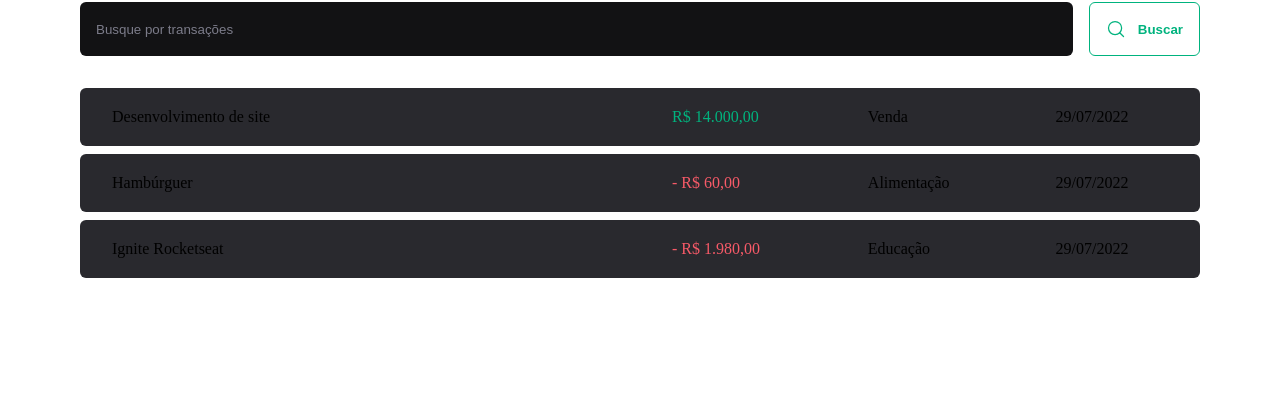
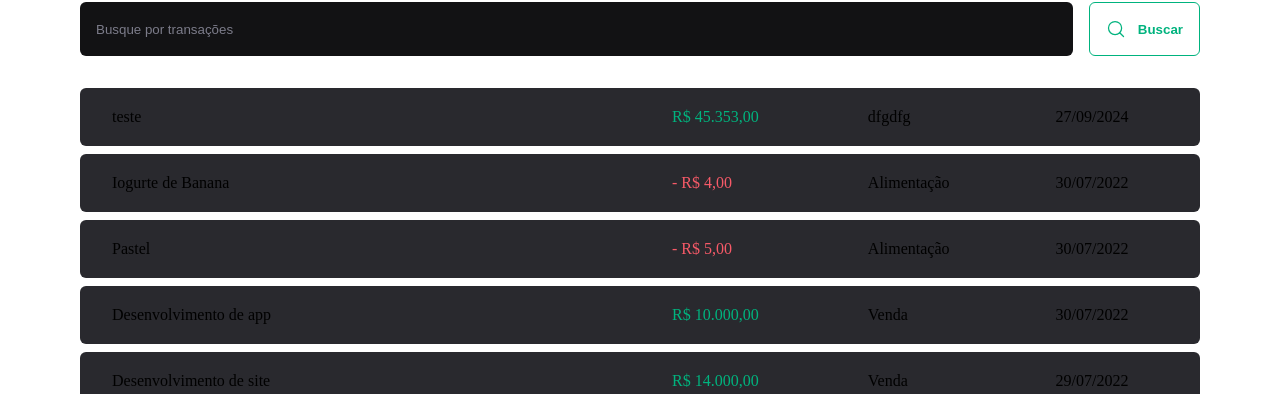
Before and after one commit to danielrmartins/03-dt-money, a React app: page / in a window 1280 px wide. Shown: the part 349-743 px from the top of the page. Built offline with nearby package versions, Linux system fonts and the light colour scheme; data requests are answered from the project's data file; the HTML template or start-up script is replaced by a standard one.

Commit message:
chore: add post transaction

```diff
--- a/server.json
+++ b/server.json
@@ -23,6 +23,38 @@
       "category": "Educação",
       "price": 1980,
       "createdAt": "2022-07-29T19:24:44.505Z"
+    },
+    {
+      "description": "Desenvolvimento de app",
+      "price": 10000,
+      "category": "Venda",
+      "type": "income",
+      "createdAt": "2022-07-30T13:26:57.560Z",
+      "id": 4
+    },
+    {
+      "description": "Pastel",
+      "price": 5,
+      "category": "Alimentação",
+      "type": "outcome",
+      "createdAt": "2022-07-30T13:30:57.560Z",
+      "id": 5
+    },
+    {
+      "description": "Iogurte de Banana",
+      "price": 4,
+      "category": "Alimentação",
+      "type": "outcome",
+      "createdAt": "2022-07-30T13:38:57.560Z",
+      "id": 6
+    },
+    {
+      "description": "teste",
+      "price": 45353,
+      "category": "dfgdfg",
+      "type": "income",
+      "createdAt": "2024-09-27T14:12:08.740Z",
+      "id": 7
     }
   ]
 }
--- a/src/components/NewTransactionModal/index.tsx
+++ b/src/components/NewTransactionModal/index.tsx
@@ -1,8 +1,11 @@
 import { ArrowCircleDown, ArrowCircleUp, X } from "phosphor-react";
+import { useContext } from "react";
 import { Controller, useForm } from "react-hook-form";
 import * as z from "zod";
 import { zodResolver } from "@hookform/resolvers/zod";
 import * as Dialog from "@radix-ui/react-dialog";
+
+import { TransactionsContext } from "../../contexts/TransactionsContext";
 
 import { CloseButton, Content, Overlay, TransactionType, TransactionTypeButton } from "./styles";
 
@@ -16,19 +19,25 @@ const newTransactionFormSchema = z.object({
 type NewTransactionFormInputs = z.infer<typeof newTransactionFormSchema>;
 
 export function NewTransactionModal() {
+  const { createTransaction } = useContext(TransactionsContext);
+
   const {
     control,
     register,
     handleSubmit,
     formState: { isSubmitting },
+    reset,
   } = useForm<NewTransactionFormInputs>({
     resolver: zodResolver(newTransactionFormSchema),
     defaultValues: { type: "income" },
   });
 
   async function handleCreateNewTransaction(data: NewTransactionFormInputs) {
-    await new Promise((resolve) => setTimeout(resolve, 2000));
-    console.log(data);
+    const { description, price, category, type } = data;
+
+    await createTransaction({ description, price, category, type });
+
+    reset();
   }
 
   return (
--- a/src/contexts/TransactionsContext.tsx
+++ b/src/contexts/TransactionsContext.tsx
@@ -10,9 +10,18 @@ interface Transaction {
   category: string;
   createdAt: string;
 }
+
+interface CreateTransactionInput {
+  description: string;
+  price: number;
+  category: string;
+  type: "income" | "outcome";
+}
+
 interface TransactionContextType {
   transactions: Transaction[];
   fetchTransactions: (query?: string) => Promise<void>;
+  createTransaction: (transaction: CreateTransactionInput) => Promise<void>;
 }
 interface TransactionsProviderProps {
   children: ReactNode;
@@ -23,9 +32,17 @@ export function TransactionsProvider({ children }: TransactionsProviderProps) {
   const [transactions, setTransactions] = useState<Transaction[]>([]);
 
   async function fetchTransactions(query?: string) {
-    const response = await api.get("/transactions", { params: { q: query } });
+    const response = await api.get("/transactions", { params: { q: query, _sort: "createdAt", _order: "desc" } });
 
     setTransactions(response.data);
+  }
+
+  async function createTransaction(data: CreateTransactionInput) {
+    const { description, price, category, type } = data;
+
+    const response = await api.post("transactions", { description, price, category, type, createdAt: new Date() });
+
+    setTransactions((state) => [response.data, ...state]);
   }
 
   useEffect(() => {
@@ -33,6 +50,8 @@ export function TransactionsProvider({ children }: TransactionsProviderProps) {
   }, []);
 
   return (
-    <TransactionsContext.Provider value={{ transactions, fetchTransactions }}>{children}</TransactionsContext.Provider>
+    <TransactionsContext.Provider value={{ transactions, fetchTransactions, createTransaction }}>
+      {children}
+    </TransactionsContext.Provider>
   );
 }
```
